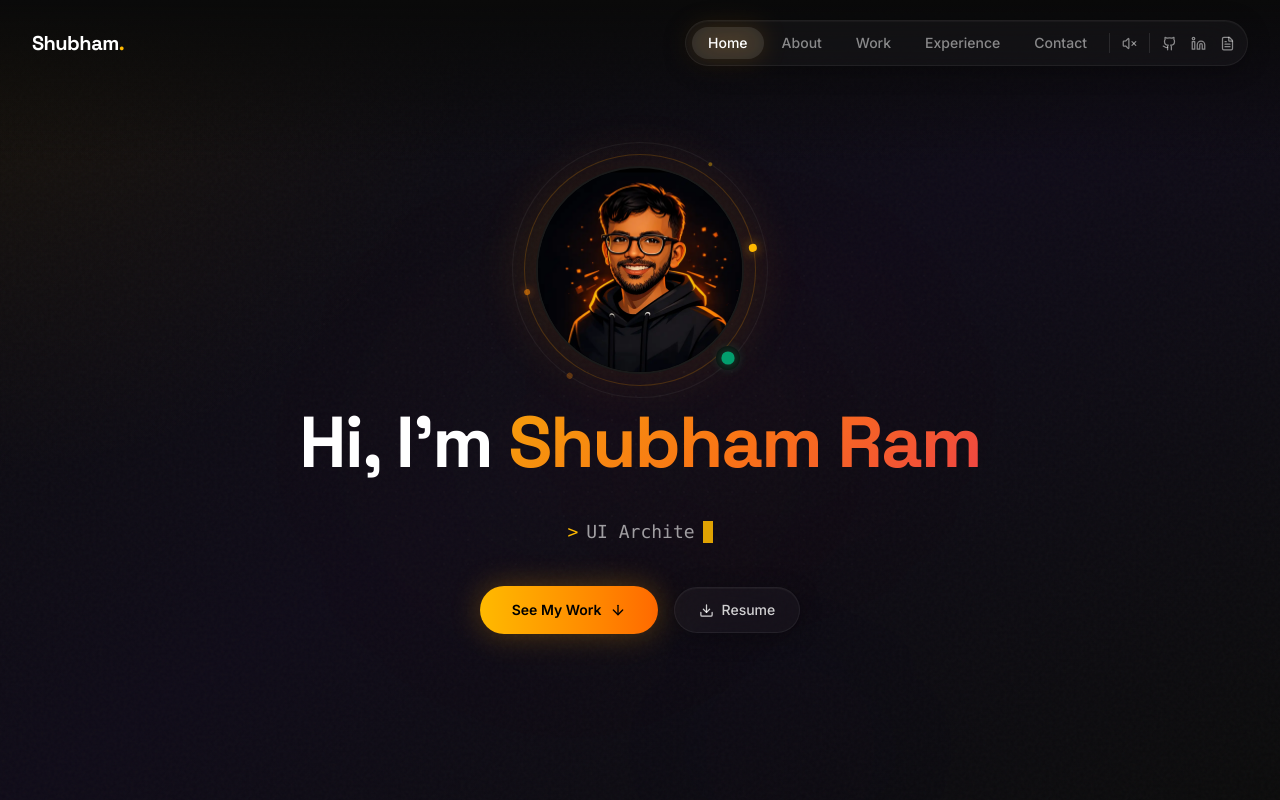
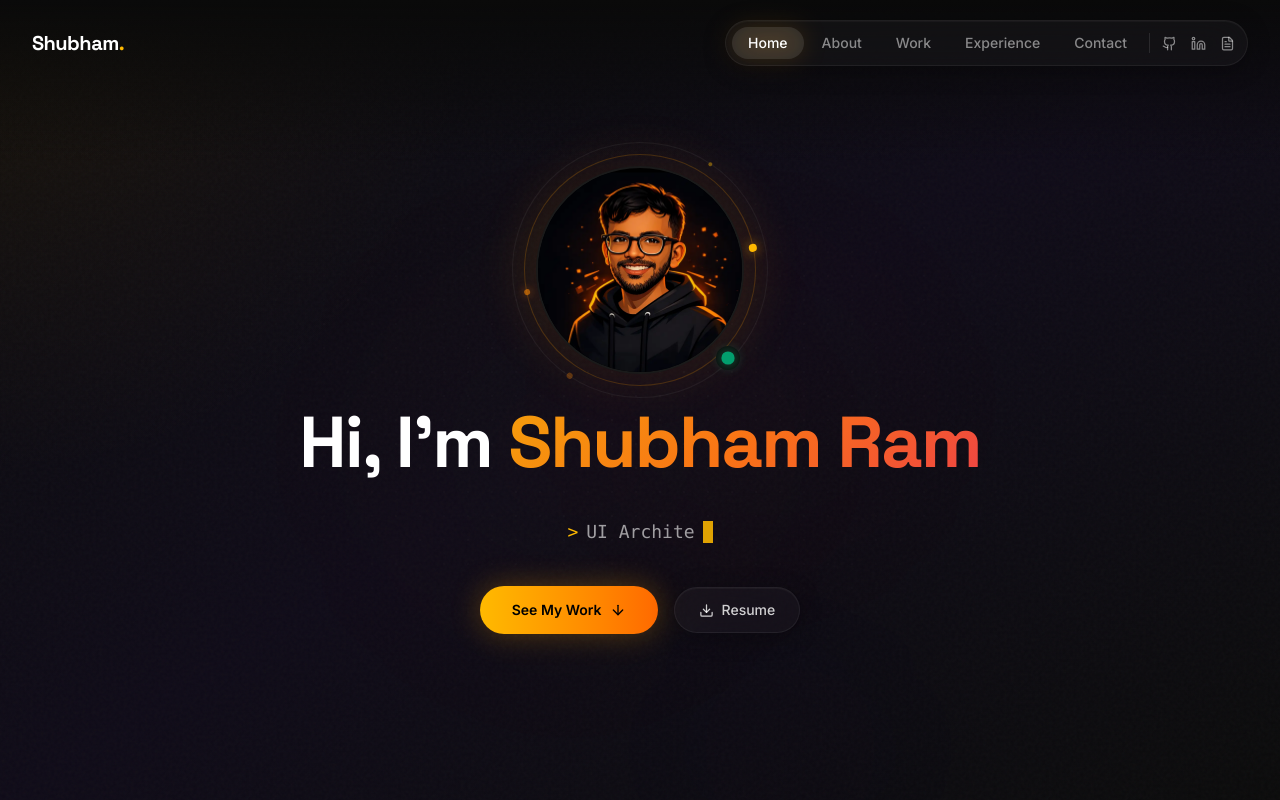
Before and after one commit to shubham-ram/portfolio, a React (Vite) app: page / in a window 1280 px wide. Built offline with nearby package versions, Linux system fonts and the light colour scheme.

Commit message:
refactor: comment out sound toggle functionality and associated UI elements in FluidNav

```diff
--- a/src/components/Navigation/FluidNav.jsx
+++ b/src/components/Navigation/FluidNav.jsx
@@ -4,8 +4,8 @@ import {
   Github,
   Linkedin,
   FileText,
-  Volume2,
-  VolumeX,
+  //   Volume2,
+  //   VolumeX,
   Menu,
   X,
 } from "lucide-react";
@@ -75,7 +75,7 @@ export default function FluidNav({ soundEnabled, onToggleSound }) {
         transition={{ duration: 0.8, delay: 0.5, ease: [0.22, 1, 0.36, 1] }}
         className={cn(
           "fixed top-0 left-0 w-full z-50 px-4 md:px-8 py-4 flex items-center justify-between pointer-events-none transition-all duration-500",
-          scrolled ? "py-3" : "py-5"
+          scrolled ? "py-3" : "py-5",
         )}
       >
         {/* Logo */}
@@ -112,7 +112,7 @@ export default function FluidNav({ soundEnabled, onToggleSound }) {
                 onClick={() => scrollToSection(section.id)}
                 className={cn(
                   "relative px-3 md:px-4 py-1.5 text-sm font-medium transition-colors duration-300 rounded-full",
-                  isActive ? "text-white" : "text-white/50 hover:text-white/80"
+                  isActive ? "text-white" : "text-white/50 hover:text-white/80",
                 )}
               >
                 {isActive && (
@@ -138,16 +138,16 @@ export default function FluidNav({ soundEnabled, onToggleSound }) {
           <div className="w-px h-5 bg-white/10 mx-1" />
 
           {/* Sound Toggle */}
-          <button
+          {/* <button
             onClick={onToggleSound}
             className="p-1.5 text-white/50 hover:text-amber-400 hover:bg-white/5 rounded-full transition-all duration-300"
             aria-label={soundEnabled ? "Mute sounds" : "Enable sounds"}
           >
             {soundEnabled ? <Volume2 size={15} /> : <VolumeX size={15} />}
-          </button>
+          </button> */}
 
           {/* Divider */}
-          <div className="w-px h-5 bg-white/10 mx-1" />
+          {/* <div className="w-px h-5 bg-white/10 mx-1" /> */}
 
           {/* Social Icons */}
           <div className="flex items-center gap-0.5">
@@ -211,7 +211,7 @@ export default function FluidNav({ soundEnabled, onToggleSound }) {
                       "text-4xl sm:text-5xl font-heading font-bold tracking-tight transition-colors duration-300",
                       isActive
                         ? "text-amber-500 text-shadow-glow"
-                        : "text-white hover:text-amber-400/80"
+                        : "text-white hover:text-amber-400/80",
                     )}
                   >
                     {section.label}
@@ -255,7 +255,7 @@ export default function FluidNav({ soundEnabled, onToggleSound }) {
                   <FileText size={24} />
                 </a>
 
-                <div className="w-px h-6 bg-white/10 mx-2" />
+                {/* <div className="w-px h-6 bg-white/10 mx-2" />
 
                 <button
                   aria-label="Toggle Sound"
@@ -263,7 +263,7 @@ export default function FluidNav({ soundEnabled, onToggleSound }) {
                   className="text-white/50 hover:text-amber-400 transition-colors"
                 >
                   {soundEnabled ? <Volume2 size={24} /> : <VolumeX size={24} />}
-                </button>
+                </button> */}
               </div>
             </motion.div>
           </motion.div>
```
